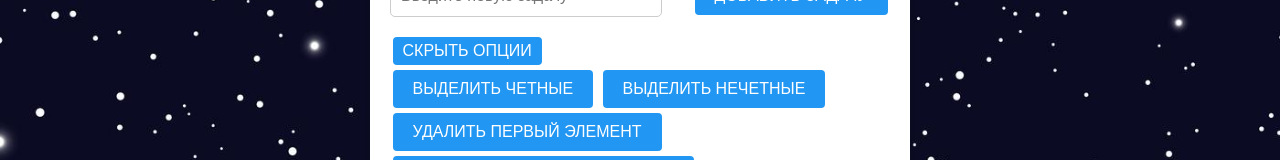
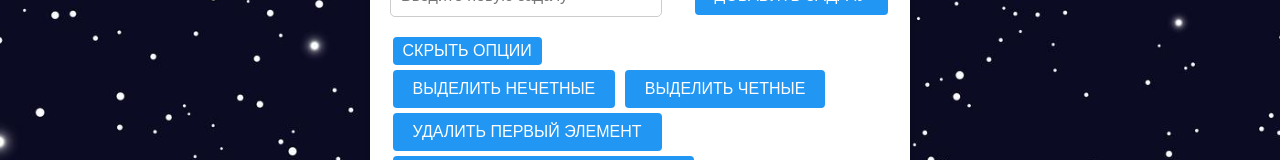
Before and after one commit to BorisChubiryaev/Todo-list, a plain HTML site: page index.html in a window 1280 px wide. Both pictures are taken after a click on the button "ПОКАЗАТЬ ОПЦИИ". Shown: the part 156-316 px from the top of the page. Drawn offline with Linux system fonts and the light colour scheme.

Commit message:
edited buttons name

```diff
--- a/index.html
+++ b/index.html
@@ -19,8 +19,8 @@
         </div>
         <button class="todo-list__toggle-buttons-button todo-list__button button">Показать опции</button>
         <div class="todo-list__toggle-buttons" style="display: none;">
-            <button class="todo-list__highlight-button todo-list__button button">Выделить четные</button>
-            <button class="todo-list__highlight-odd-button todo-list__button button">Выделить нечетные</button>
+            <button class="todo-list__highlight-button todo-list__button button">Выделить нечетные</button>
+            <button class="todo-list__highlight-odd-button todo-list__button button">Выделить четные</button>
             <button class="todo-list__delete-first-button todo-list__button button">Удалить первый элемент</button>
             <button class="todo-list__delete-last-button todo-list__button button">Удалить последний элемент</button>
         </div>
```
